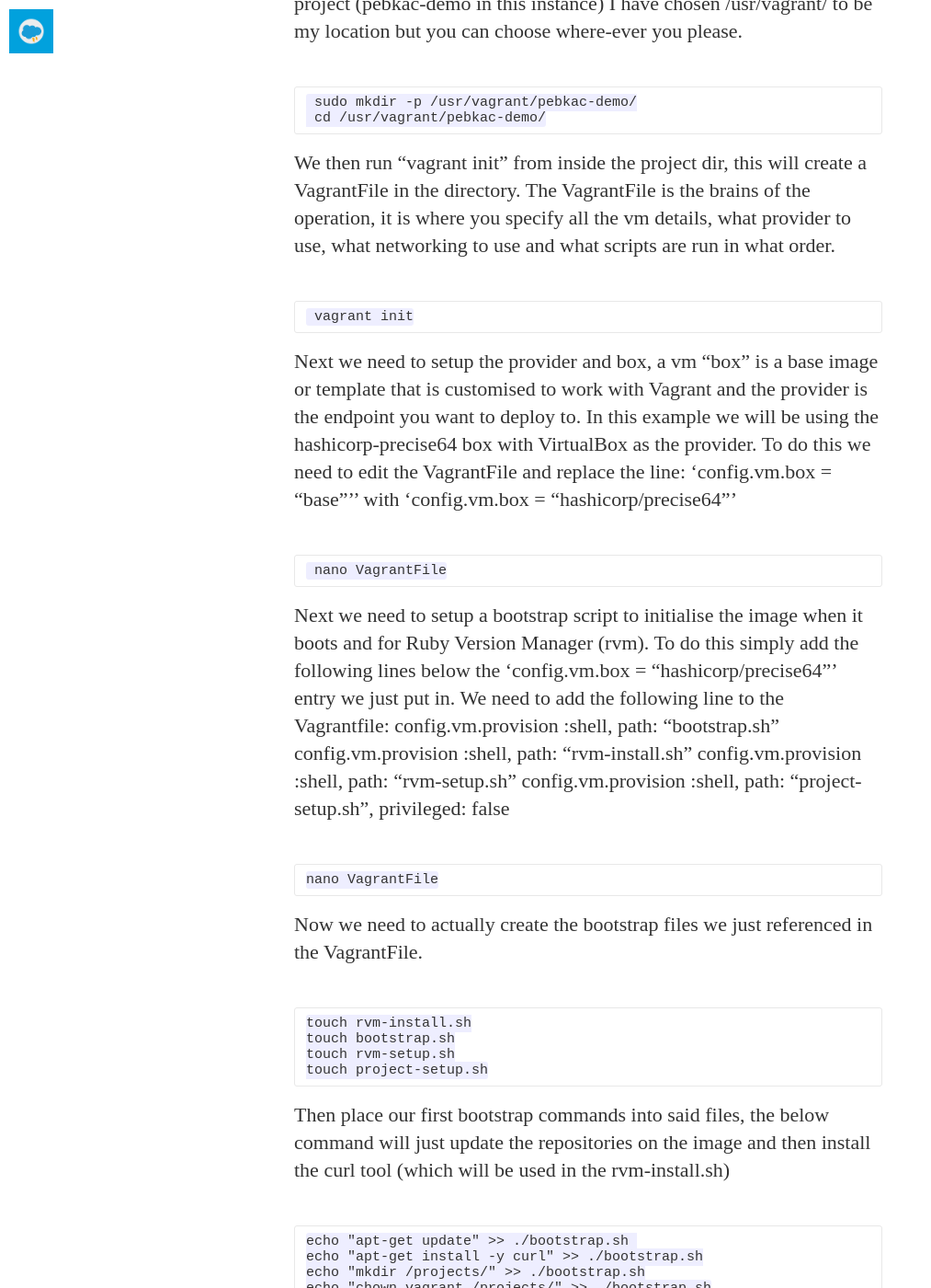
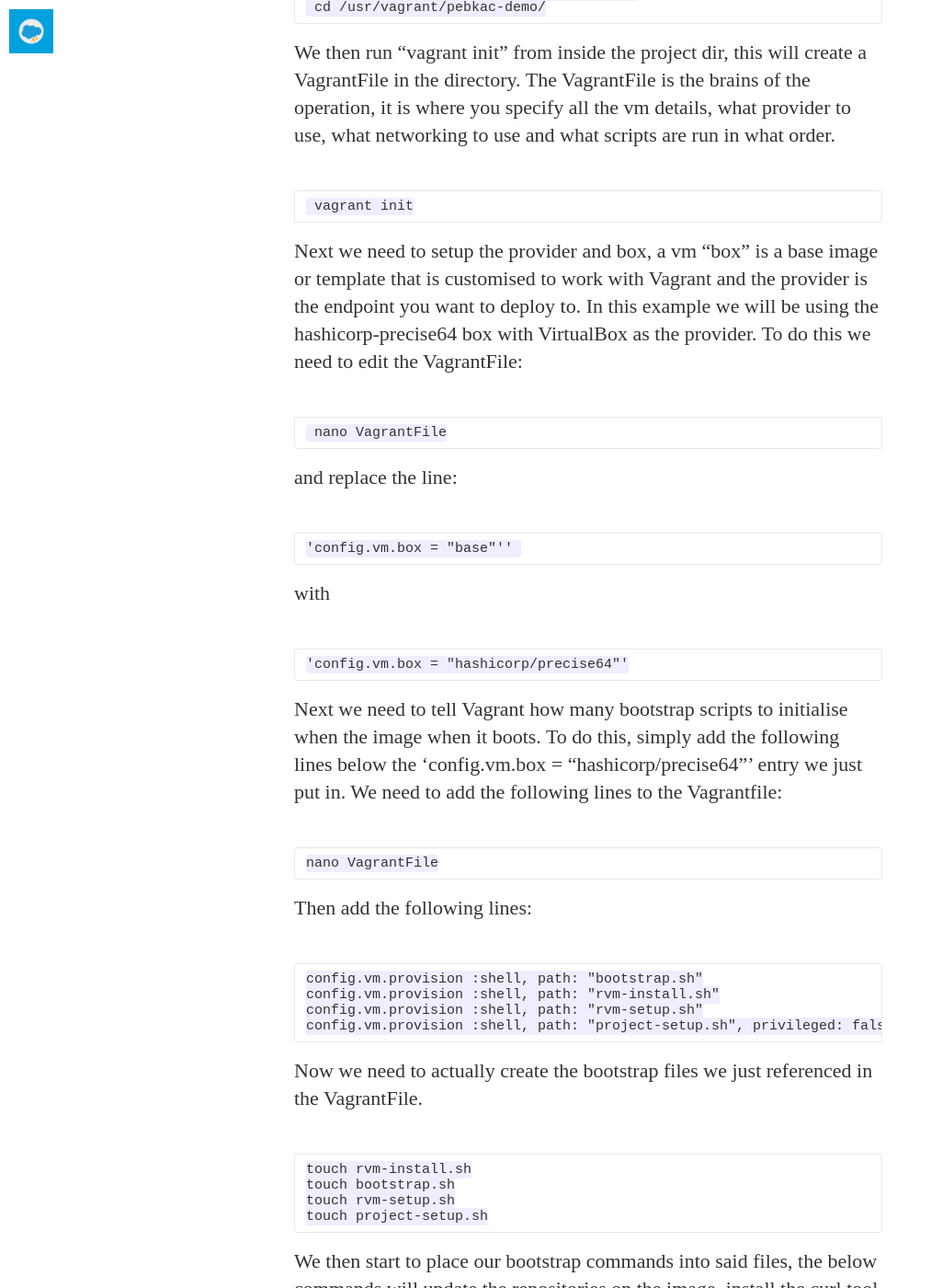
Before and after one commit to vendablefall/blog.leet.cloud, a Jekyll site: the page built from _posts/2018-06-26-Vagrant-to-deploy-ruby-on-rails-pt1.md, in a window 1280 px wide and 1400 px high, scrolled down 1971 px. Shown: the whole window at 92% size, without its empty margins (0-1013 px from the left). Built offline with Jekyll 4.4.1, drawn with Linux system fonts in a browser that asks for light colours; nearby versions of some CDN libraries; some web fonts are replaced; comment, search, counter and statistics services are not loaded; some of the changed text lies outside the part shown.

Commit message:
vagrant post added

```diff
--- a/_posts/2018-06-26-Vagrant-to-deploy-ruby-on-rails-pt1.md
+++ b/_posts/2018-06-26-Vagrant-to-deploy-ruby-on-rails-pt1.md
@@ -12,8 +12,6 @@
 Vagrant is an application that makes it super easy to automate provisioning of VM's, you can push the VM's to AWS, Azure, Vmware or VirtualBox by utilizing different providers. This makes it a very valuable tool to any developer or dev-ops eningeer, as once you have your stack working locally (utilizing virtualbox) you can simply change the provider to a public cloud endpoint and deploy your app into the cloud!
 
 This stack was a technical test for a job interview that I completed a few days ago, it had to be tracked on github (you can find my repo here https://github.com/vendablefall/test ) so they can, in their words, "see how I think".
-
-It also had to use multiple layers (DB, APP and front end) and finally it had to serve a web page from port 80 (ive since changed it to 1337) that can make a call to the DB and then return a value of some sort.
 
 I consider myself 80% ops 20% dev, so developing the DB and APP was the biggest challenge in this whole process for me. Luckily my brother is a ruby web dev after talking to him about my upcomming challenge he sold me on the ruby on rails fullstack framework. To summarise, this was my first time using vagrant, first time using ruby and first time developing a three tier app. Exciting challenge to say the least.
 
@@ -33,20 +31,29 @@
 
      vagrant init
 
-Next we need to setup the provider and box, a vm "box" is a base image or template that is customised to work with Vagrant and the provider is the endpoint you want to deploy to. In this example we will be using the hashicorp-precise64 box with VirtualBox as the provider. To do this we need to edit the VagrantFile and replace the line:
-'config.vm.box = "base"''
-with
-'config.vm.box = "hashicorp/precise64"'
+Next we need to setup the provider and box, a vm "box" is a base image or template that is customised to work with Vagrant and the provider is the endpoint you want to deploy to. In this example we will be using the hashicorp-precise64 box with VirtualBox as the provider. To do this we need to edit the VagrantFile:
 
      nano VagrantFile
 
-Next we need to setup a bootstrap script to initialise the image when it boots and for Ruby Version Manager (rvm). To do this simply add the following lines below the 'config.vm.box = "hashicorp/precise64"' entry we just put in. We need to add the following line to the Vagrantfile:
-config.vm.provision :shell, path: "bootstrap.sh"
-config.vm.provision :shell, path: "rvm-install.sh"
-config.vm.provision :shell, path: "rvm-setup.sh"
-config.vm.provision :shell, path: "project-setup.sh", privileged: false
+and replace the line:
+
+    'config.vm.box = "base"''
+
+with
+
+    'config.vm.box = "hashicorp/precise64"'
+
+
+Next we need to tell Vagrant how many bootstrap scripts to initialise when the image when it boots. To do this, simply add the following lines below the 'config.vm.box = "hashicorp/precise64"' entry we just put in. We need to add the following lines to the Vagrantfile:
 
     nano VagrantFile
+
+Then add the following lines:
+
+    config.vm.provision :shell, path: "bootstrap.sh"
+    config.vm.provision :shell, path: "rvm-install.sh"
+    config.vm.provision :shell, path: "rvm-setup.sh"
+    config.vm.provision :shell, path: "project-setup.sh", privileged: false
 
 Now we need to actually create the bootstrap files we just referenced in the VagrantFile.
 
@@ -55,7 +62,7 @@
 	touch rvm-setup.sh
 	touch project-setup.sh
 
- Then place our first bootstrap commands into said files, the below command will just update the repositories on the image and then install the curl tool (which will be used in the rvm-install.sh)
+We then start to place our bootstrap commands into said files, the below commands will update the repositories on the image, install the curl tool (which will be used in the rvm-install.sh), create a /projects/ directory and finally set the corect permissions on the /projects/ directory.
 
     echo "apt-get update" >> ./bootstrap.sh
 	echo "apt-get install -y curl" >> ./bootstrap.sh
@@ -68,7 +75,7 @@
 	echo "\curl -sSL https://get.rvm.io | bash -s stable" >> ./rvm-install.sh
     echo "PATH=$PATH:/usr/local/rvm/scripts/rvm" >> ./rvm-install.sh
 
- Next we need to add the following commands to the rvm-setup.sh script.
+ Next we need to add the following commands to the rvm-setup.sh script. These commands will load rvm (I had a few occaisions where rvm was not loaded through the path variable setup in the last step, so I added this just incase), then we use rvm to install ruby 2.2.5, use ruby 2.2.5, change to the /projects/ directory, install ruby on rails and finally install bundler.
 
     echo "source /usr/local/rvm/scripts/rvm" >> ./rvm-setup.sh
 	echo "rvm install 2.2.5" >> ./rvm-setup.sh
@@ -86,7 +93,9 @@
     echo "bin/rails server" >> ./project-setup.sh
 
 Last but deffinatley not least iont his optional step we forward the port ruby is being broadcast on (3000 nativly) to port 1337 (as this is leet.cloud after all). Add the following line to the VagrantFile:
-config.vm.network "forwarded_port", guest: 3000, host: 1337
+
+
+    config.vm.network "forwarded_port", guest: 3000, host: 1337
 
     nano VagrantFile
 
```
Also changed, not shown: _stagingPosts/2018-07-26-Vagrant-to-deploy-ruby-on-rails-pt2.md (+1 -1 lines).
